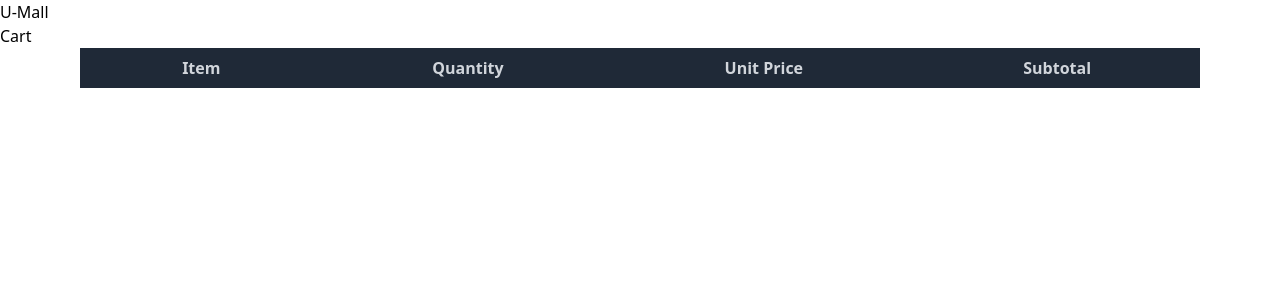
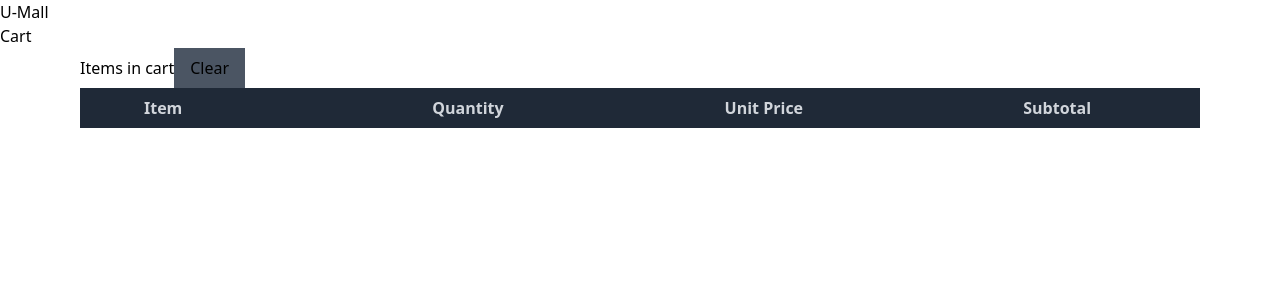
Before and after one commit to epospiky/react-cart-checkout-system, a React (Create React App) app: page /cart in a window 1280 px wide. Shown: the top 300 px of the page. Built offline with nearby package versions, Linux system fonts and the light colour scheme; the HTML template or start-up script is replaced by a standard one.

Commit message:
added remove from cart component

```diff
--- a/src/components/Cart.js
+++ b/src/components/Cart.js
@@ -4,13 +4,17 @@ import {GlobalContext} from '../context/GlobalState';
 const Cart = () => {
     const [options, setOptions] = useState();
 
-    const {cart} = useContext(GlobalContext);
+    const {cart, removeItem, clearCart} = useContext(GlobalContext);
     return (
-        <div className="flex justify-center px-20">
+        <div className=" px-20">
+            <div className="block">
+                <span>Items in cart</span>
+                <button type="button" className="bg-gray-600 px-4 py-2" onClick={()=>clearCart}>Clear</button>
+            </div>
             <table className="min-w-full table-auto">
               <thead className="justify-between">
                   <tr className="bg-gray-800 text-gray-300">
-                      <th className="px-16 py-2">Item</th>
+                      <th className="px-16 py-2 text-left">Item</th>
                       <th className="px-16 py-2">Quantity</th>
                       <th className="px-16 py-2">Unit Price</th>
                       <th className="px-16 py-2">Subtotal</th>
@@ -33,7 +37,8 @@ const Cart = () => {
                           }} */}
                       </td>
                       <td className="text-center py-8">
-                      <select value={options} onChange={(e)=>setOptions(e.target.value)}>
+                      {/* <input type="number" value={options} onChange={(e)=>setOptions(e.target.value)}/> */}
+                       <select value={options} onChange={(e)=>setOptions(e.target.value)}>
                         <option value="1">1</option>
                         <option value="2">2</option>
                         <option value="3">3</option>
@@ -44,10 +49,11 @@ const Cart = () => {
                         <option value="8">8</option>
                         <option value="9">9</option>
                         <option value="10">10</option>
-                    </select>
+                      </select>
                       </td>
                       <td className="text-center py-8">{cartItem.price}</td>
                         <td className="text-center py-8">{options * cartItem.price}</td>
+                        <td><button type="button" className="bg-gray-600 px-4 py-2" onClick={()=>removeItem(cartItem.id)}>Remove</button></td>
                   </tr>
             ))}
               </tbody>
--- a/src/context/AppReducer.js
+++ b/src/context/AppReducer.js
@@ -4,7 +4,18 @@
         return {
             ...state,
             cart:[action.payload, ...state.cart],
-        }
+        };
+        case "REMOVE_FROM_CART":
+            return {
+                ...state,
+                cart:state.cart.filter(item => item.id !== action.payload),
+            }
+            case "CLEAR_CART":
+                return {
+                    ...state,
+                    cart:state.cart.pop()
+                }
+
         default:
             return state;
     }
--- a/src/context/GlobalState.js
+++ b/src/context/GlobalState.js
@@ -6,19 +6,24 @@ const initialState = {
     cart:[],
 }
 
-//const [items, setItems] = useState([]);
+
 
 
 
 export const  GlobalContext = createContext(initialState);
 export const GlobalProvider = ({children}) =>{
     const [state, dispatch] = useReducer(AppReducer, initialState);
-
+  const removeItem  = (id) =>{
+    dispatch({type:"REMOVE_FROM_CART", payload:id})
+};
     const addToCart = item=>{
        dispatch({type:"ADD_TO_CART", payload:item})
-   }
+   };
+   const clearCart = item=>{
+    dispatch({type:"CLEAR_CART", payload:item})
+}
     return (
-        <GlobalContext.Provider value={{cart: state.cart, addToCart,}}>
+        <GlobalContext.Provider value={{cart: state.cart, addToCart,removeItem, clearCart}}>
             {children}
         </GlobalContext.Provider>
     )
```
Also changed, not shown: 1 other file (tests, documents, lock files or other folders).
